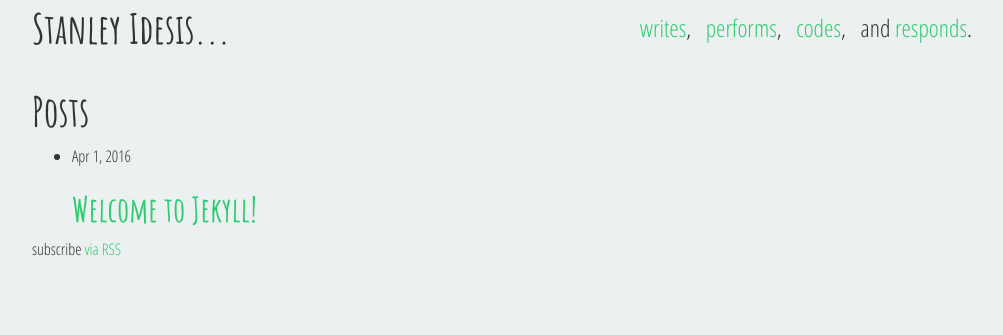
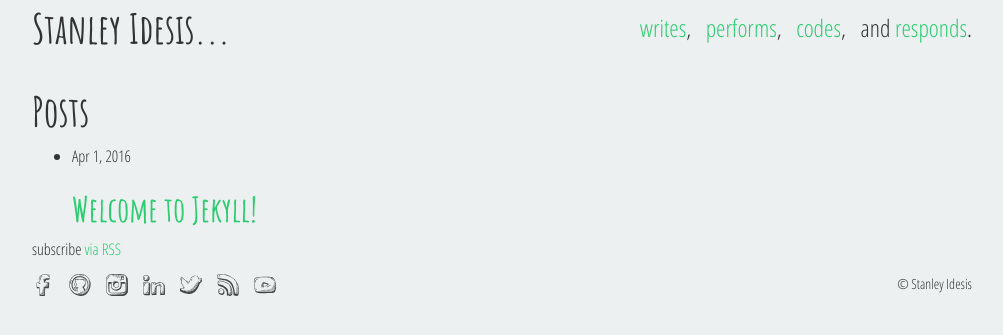
Before and after one commit to stanidesis/stanleyidesis.com, a Jekyll site: the page built from index.html, in a window 1280 px wide. Shown: the top 335 px of the page, without its empty margins (138-1141 px from the left). Built offline with Jekyll 4.4.1, drawn with Linux system fonts in a browser that asks for light colours.

Commit message:
Footer is g2g

```diff
--- a/_config.yml
+++ b/_config.yml
@@ -14,21 +14,49 @@ description: > # this means to ignore newlines until "baseurl:"
   take off your shoes first because we like to keep things clean here.
 baseurl: "" # the subpath of your site, e.g. /blog
 url: "http://stanleyidesis.com" # the base hostname & protocol for your site
+rss: "/feed.xml"
+permalink: pretty
+
+# Variables
+owner: "Stanley Idesis"
+
+# Social
 twitter_username: sisedi
 github_username: stanidesis
-permalink: pretty
+facebook_username: levit.natan
+instagram_username: sisedi
+medium_username: sisedi
+youtube_username: stanidesis
+google_plus_username: StanIdesis
+linkedin_username: stanleyidesis
+
+base_twitter: "https://twitter.com/$s"
+base_github: "https://github.com/$s"
+base_facebook: "https://www.facebook.com/$s"
+base_instagram: "https://instagram.com/$s/"
+base_medium: "https://medium.com/@$s"
+base_youtube: "https://www.youtube.com/user/$s/featured"
+base_google_plus: "https://plus.google.com/u/1/+$s/"
+base_linkedin: "https://www.linkedin.com/in/$s"
+
 
 # Build settings
 markdown: kramdown
+
 highlighter: rouge
+
 exclude: [
   "Gemfile",
   "Gemfile.lock",
   "README.md"
   ]
+
 gems: [
   jekyll-paginate
   ]
 
+sass:
+  style: compressed
+
 # Outputting
 timezone: America/Los_Angeles
--- a/_includes/footer.html
+++ b/_includes/footer.html
@@ -1,38 +1,20 @@
-<!--<footer class="site-footer">-->
-
-<!--  <div class="wrapper">-->
-
-<!--    <h2 class="footer-heading">{{ site.title }}</h2>-->
-
-<!--    <div class="footer-col-wrapper">-->
-<!--      <div class="footer-col footer-col-1">-->
-<!--        <ul class="contact-list">-->
-<!--          <li>{{ site.title }}</li>-->
-<!--          <li><a href="mailto:{{ site.email }}">{{ site.email }}</a></li>-->
-<!--        </ul>-->
-<!--      </div>-->
-
-<!--      <div class="footer-col footer-col-2">-->
-<!--        <ul class="social-media-list">-->
-<!--          {% if site.github_username %}-->
-<!--          <li>-->
-<!--            {% include icon-github.html username=site.github_username %}-->
-<!--          </li>-->
-<!--          {% endif %}-->
-
-<!--          {% if site.twitter_username %}-->
-<!--          <li>-->
-<!--            {% include icon-twitter.html username=site.twitter_username %}-->
-<!--          </li>-->
-<!--          {% endif %}-->
-<!--        </ul>-->
-<!--      </div>-->
-
-<!--      <div class="footer-col footer-col-3">-->
-<!--        <p>{{ site.description }}</p>-->
-<!--      </div>-->
-<!--    </div>-->
-
-<!--  </div>-->
-
-<!--</footer>-->
+<footer class="footer">
+  <div class="container">
+    <div class="row">
+      <div class="social-icons col-xs-12 col-sm-6">
+        <ul>
+          <li><a href="{{ site.base_facebook | replace: '$s', site.facebook_username }}"><img src="/images/handdrawn-icons/svg-handdrawn-facebook.svg"/></a></li>
+          <li><a href="{{ site.base_github | replace: '$s', site.github_username }}"><img src="/images/handdrawn-icons/svg-handdrawn-github.svg"/></a></li>
+          <li><a href="{{ site.base_instagram | replace: '$s', site.instagram_username }}"><img src="/images/handdrawn-icons/svg-handdrawn-instagram.svg"/></a></li>
+          <li><a href="{{ site.base_linkedin | replace: '$s', site.linkedin_username }}"><img src="/images/handdrawn-icons/svg-handdrawn-linkedin.svg"/></a></li>
+          <li><a href="{{ site.base_twitter | replace: '$s', site.twitter_username }}"><img src="/images/handdrawn-icons/svg-handdrawn-twitter.svg"/></a></li>
+          <li><a href="{{ site.rss }}"><img src="/images/handdrawn-icons/svg-handdrawn-rss.svg"/></a></li>
+          <li><a href="{{ site.base_youtube | replace: '$s', site.youtube_username }}"><img src="/images/handdrawn-icons/svg-handdrawn-youtube.svg"/></a></li>
+        </ul>
+      </div>
+      <div class="copyright col-xs-12 col-sm-6">
+        <small>{{ site.owner | prepend: '© '}}</small>
+      </div>
+    </div>
+  </div>
+</footer>
--- a/_includes/header.html
+++ b/_includes/header.html
@@ -30,7 +30,7 @@
     <div class="container">
       <div class="row">
         <div class="col-sm-6 col-xs-12">
-          <h1 class="header-title">{{ site.title }}</h1>
+          <h1 class="header-title"><a href="#">{{ site.title }}</a></h1>
         </div>
         <div class="col-sm-6 col-xs-12" role="navigation">
           <ul>
--- a/_includes/icon-github.html
+++ /dev/null
@@ -1 +0,0 @@
-<a href="https://github.com/{{ include.username }}"><span class="icon icon--github">{% include icon-github.svg %}</span><span class="username">{{ include.username }}</span></a>
--- a/_includes/icon-twitter.html
+++ /dev/null
@@ -1 +0,0 @@
-<a href="https://twitter.com/{{ include.username }}"><span class="icon icon--twitter">{% include icon-twitter.svg %}</span><span class="username">{{ include.username }}</span></a>
--- a/_sass/_layout.scss
+++ b/_sass/_layout.scss
@@ -44,240 +44,64 @@
     @include media-min($screen-sm-min) {
         text-align: left;
     }
+
+    a, a:hover {
+        color: inherit;
+    }
 }
 
-// .site-header {
-//     min-height: 56px;
+/**
+ * Site footer
+ */
+$footer-size: 40px;
+$footer-size-alt: 22px;
+.footer {
+    // Social icons
+    img {
+        height:  $footer-size;
+        width:   $footer-size;
+        opacity: 0.7;
 
-//     // Positioning context for the mobile navigation icon
-//     position: relative;
-// }
+        -webkit-transition: opacity 100ms ease-in;
+        -moz-transition:    opacity 100ms ease-in;
+        -o-transition:      opacity 100ms ease-in;
+        transition:         opacity 100ms ease-in;
 
-// .site-title {
-//     line-height: 56px;
-//     letter-spacing: -1px;
-//     margin-bottom: 0;
-//     text-align: center;
+        @include media-min($screen-sm-min) {
+            height: $footer-size-alt;
+            width: $footer-size-alt;
+        }
+    }
 
-//     &,
-//     &:visited {
-//         color: $grey-color-dark;
-//     }
-// }
+    img:hover {
+        opacity: 1.0;
+    }
 
-// .site-nav {
-//     float: right;
-//     line-height: 56px;
+    ul {
+        text-align: center;
+        padding:    0;
+        margin:     0;
 
-//     .menu-icon {
-//         display: none;
-//     }
+        @include media-min($screen-sm-min) {
+            text-align: left;
+        }
+    }
 
-//     .page-link {
-//         color: $text-color;
-//         line-height: $base-line-height;
+    li {
+        display: inline-block;
+    }
 
-//         // Gaps between nav items, but not on the last one
-//         &:not(:last-child) {
-//             margin-right: 20px;
-//         }
-//     }
+    li:not(:first-child) {
+        margin-left: 12px;
+    }
 
-//     @include media-query($on-palm) {
-//         position: absolute;
-//         top: 9px;
-//         right: $spacing-unit / 2;
-//         background-color: $background-color;
-//         border: 1px solid $grey-color-light;
-//         border-radius: 5px;
-//         text-align: right;
+    .copyright {
+        line-height: $footer-size;
+        text-align: center;
 
-//         .menu-icon {
-//             display: block;
-//             float: right;
-//             width: 36px;
-//             height: 26px;
-//             line-height: 0;
-//             padding-top: 10px;
-//             text-align: center;
-
-//             > svg {
-//                 width: 18px;
-//                 height: 15px;
-
-//                 path {
-//                     fill: $grey-color-dark;
-//                 }
-//             }
-//         }
-
-//         .trigger {
-//             clear: both;
-//             display: none;
-//         }
-
-//         &:hover .trigger {
-//             display: block;
-//             padding-bottom: 5px;
-//         }
-
-//         .page-link {
-//             display: block;
-//             padding: 5px 10px;
-
-//             &:not(:last-child) {
-//                 margin-right: 0;
-//             }
-//             margin-left: 20px;
-//         }
-//     }
-// }
-
-
-
-// /**
-//  * Site footer
-//  */
-// .site-footer {
-//     border-top: 1px solid $grey-color-light;
-//     padding: $spacing-unit 0;
-// }
-
-// .footer-heading {
-//     font-size: 18px;
-//     margin-bottom: $spacing-unit / 2;
-// }
-
-// .contact-list,
-// .social-media-list {
-//     list-style: none;
-//     margin-left: 0;
-// }
-
-// .footer-col-wrapper {
-//     font-size: 15px;
-//     color: $grey-color;
-//     margin-left: -$spacing-unit / 2;
-//     @extend %clearfix;
-// }
-
-// .footer-col {
-//     float: left;
-//     margin-bottom: $spacing-unit / 2;
-//     padding-left: $spacing-unit / 2;
-// }
-
-// .footer-col-1 {
-//     width: -webkit-calc(35% - (#{$spacing-unit} / 2));
-//     width:         calc(35% - (#{$spacing-unit} / 2));
-// }
-
-// .footer-col-2 {
-//     width: -webkit-calc(20% - (#{$spacing-unit} / 2));
-//     width:         calc(20% - (#{$spacing-unit} / 2));
-// }
-
-// .footer-col-3 {
-//     width: -webkit-calc(45% - (#{$spacing-unit} / 2));
-//     width:         calc(45% - (#{$spacing-unit} / 2));
-// }
-
-// @include media-query($on-laptop) {
-//     .footer-col-1,
-//     .footer-col-2 {
-//         width: -webkit-calc(50% - (#{$spacing-unit} / 2));
-//         width:         calc(50% - (#{$spacing-unit} / 2));
-//     }
-
-//     .footer-col-3 {
-//         width: -webkit-calc(100% - (#{$spacing-unit} / 2));
-//         width:         calc(100% - (#{$spacing-unit} / 2));
-//     }
-// }
-
-// @include media-query($on-palm) {
-//     .footer-col {
-//         float: none;
-//         width: -webkit-calc(100% - (#{$spacing-unit} / 2));
-//         width:         calc(100% - (#{$spacing-unit} / 2));
-//     }
-// }
-
-
-
-// /**
-//  * Page content
-//  */
-// .page-content {
-//     padding: $spacing-unit 0;
-// }
-
-// .page-heading {
-//     font-size: 20px;
-// }
-
-// .post-list {
-//     margin-left: 0;
-//     list-style: none;
-
-//     > li {
-//         margin-bottom: $spacing-unit;
-//     }
-// }
-
-// .post-meta {
-//     font-size: $small-font-size;
-//     color: $grey-color;
-// }
-
-// .post-link {
-//     display: block;
-//     font-size: 24px;
-// }
-
-
-
-// /**
-//  * Posts
-//  */
-// .post-header {
-//     margin-bottom: $spacing-unit;
-// }
-
-// .post-title {
-//     font-size: 42px;
-//     letter-spacing: -1px;
-//     line-height: 1;
-
-//     @include media-query($on-laptop) {
-//         font-size: 36px;
-//     }
-// }
-
-// .post-content {
-//     margin-bottom: $spacing-unit;
-
-//     h2 {
-//         font-size: 32px;
-
-//         @include media-query($on-laptop) {
-//             font-size: 28px;
-//         }
-//     }
-
-//     h3 {
-//         font-size: 26px;
-
-//         @include media-query($on-laptop) {
-//             font-size: 22px;
-//         }
-//     }
-
-//     h4 {
-//         font-size: 20px;
-
-//         @include media-query($on-laptop) {
-//             font-size: 18px;
-//         }
-//     }
-// }
+        @include media-min($screen-sm-min) {
+            text-align: right;
+            line-height: $footer-size-alt;
+        }
+    }
+}
--- a/index.html
+++ b/index.html
@@ -18,6 +18,6 @@ layout: default
     {% endfor %}
   </ul>
 
-  <p>subscribe <a href="{{ "/feed.xml" | prepend: site.baseurl }}">via RSS</a></p>
+  <p>subscribe <a href="{{ site.rss | prepend: site.baseurl }}">via RSS</a></p>
 
 </div>
```
Also changed, not shown: about.md (+0 -2 lines), _includes/icon-github.svg (deleted), _includes/icon-twitter.svg (deleted), images/handdrawn-icons/svg-handdrawn-android.svg (added), images/handdrawn-icons/svg-handdrawn-email.svg (added), images/handdrawn-icons/svg-handdrawn-facebook.svg (added), images/handdrawn-icons/svg-handdrawn-github.svg (added), images/handdrawn-icons/svg-handdrawn-google-plus.svg (added), images/handdrawn-icons/svg-handdrawn-instagram.svg (added), images/handdrawn-icons/svg-handdrawn-linkedin.svg (added), images/handdrawn-icons/svg-handdrawn-rss.svg (added), images/handdrawn-icons/svg-handdrawn-twitter.svg (added), images/handdrawn-icons/svg-handdrawn-youtube.svg (added).
